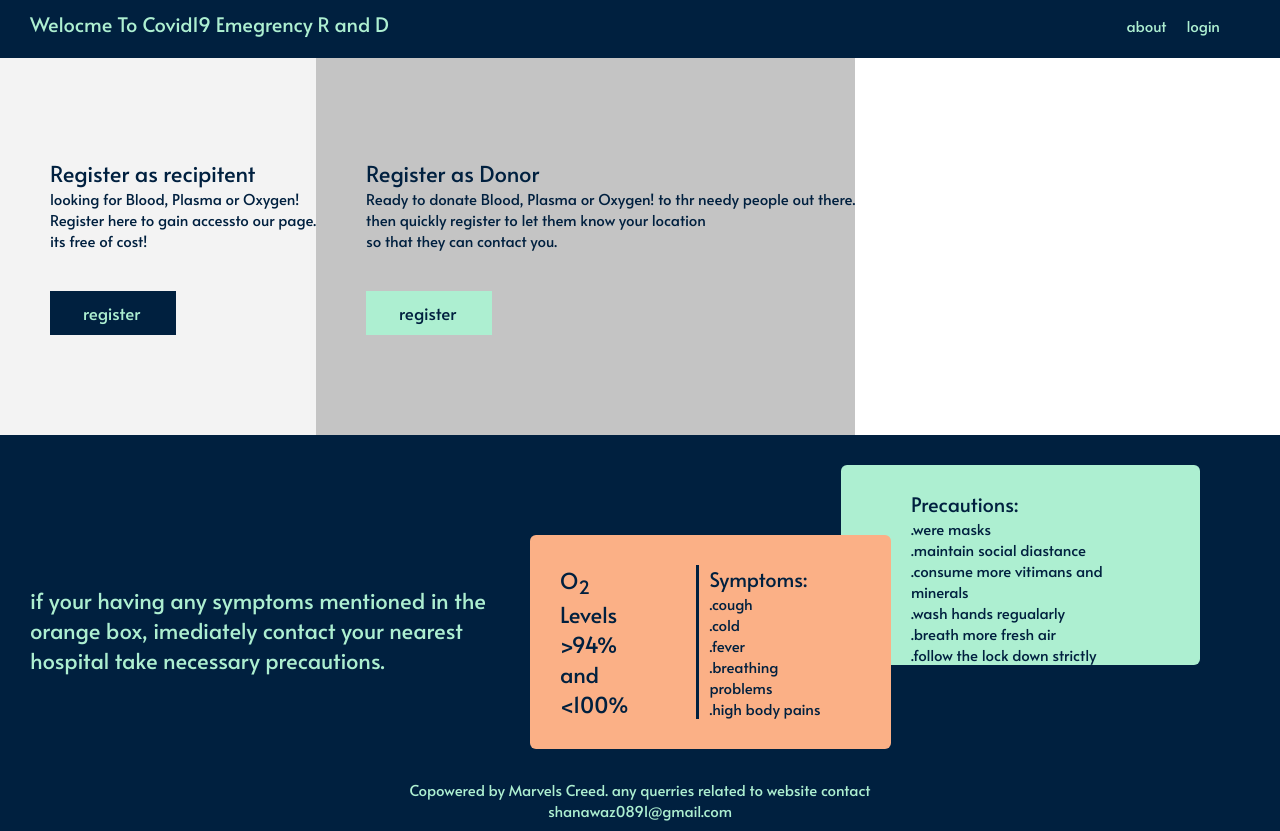
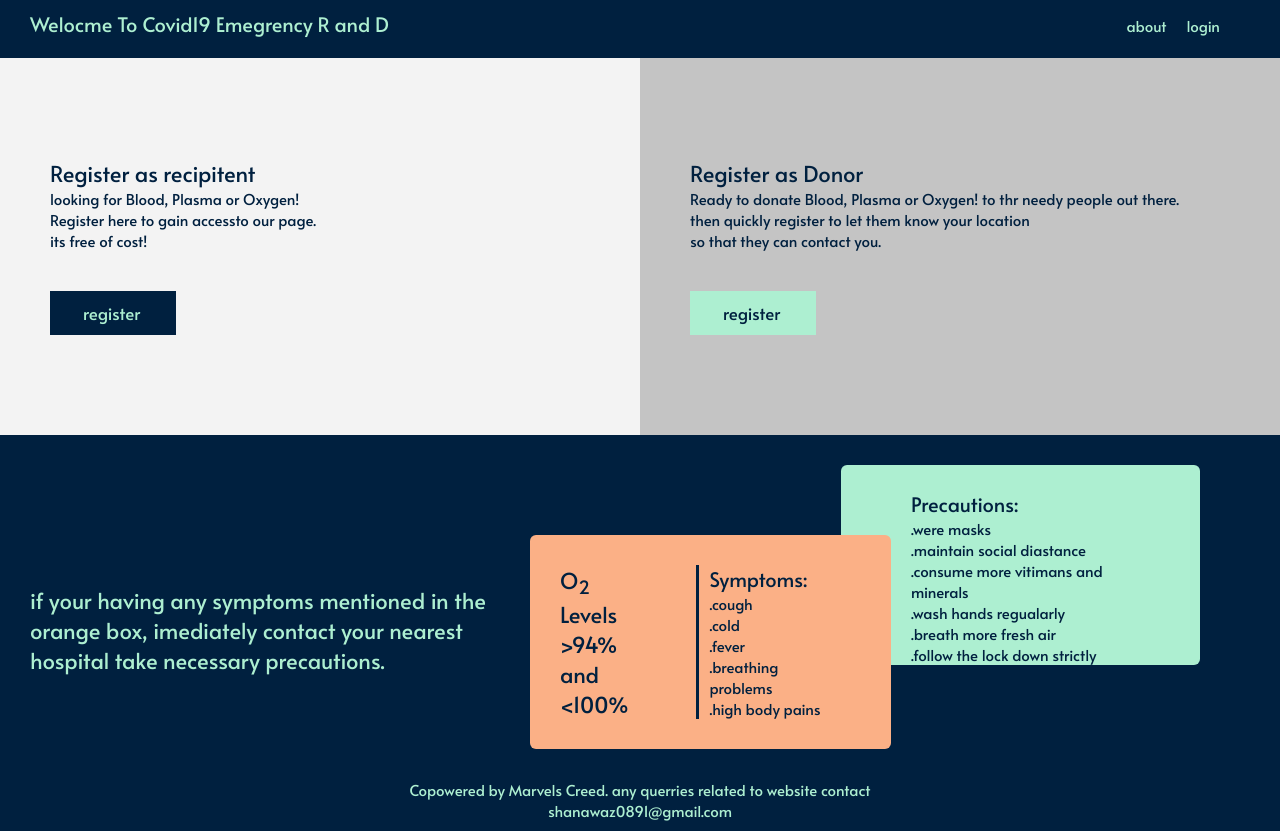
Before and after one commit to Shanawaz444/covid19-emergency-R-and-D, an Angular app in the folder code/: page /main_page in a window 1280 px wide. Built offline with nearby package versions, Linux system fonts and the light colour scheme.

Commit message:
changed the width property of recipitant donor

```diff
--- a/code/src/app/main-page/main-page.component.css
+++ b/code/src/app/main-page/main-page.component.css
@@ -99,7 +99,7 @@ margin-right: 10px;
 
 .registration_main_part .registration_main_part_row .recipient_block{
     background-color:#F3F3F3;
-    width: stretch;
+    width: 100%;
    padding-left: 50px;
 
 }
@@ -107,7 +107,7 @@ margin-right: 10px;
 
 .registration_main_part .registration_main_part_row .donor_block{
     padding-left: 50px;
-    width: stretch;
+    width: 100%;
     background-color: #C4C4C4;
 }
 .registration_main_part .registration_main_part_row .recipient_block .recipient_block_button{
```
